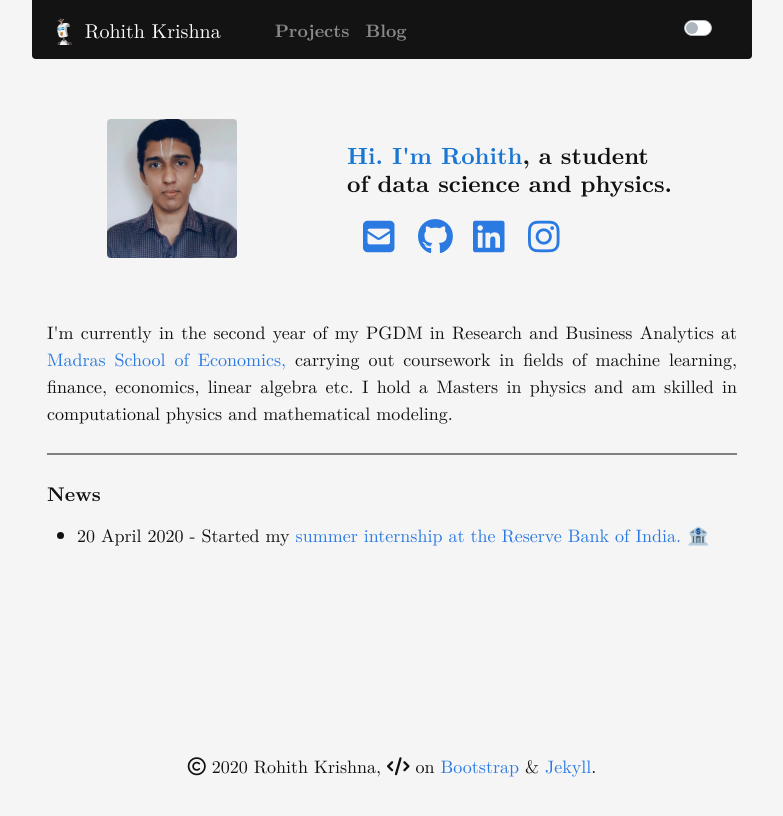
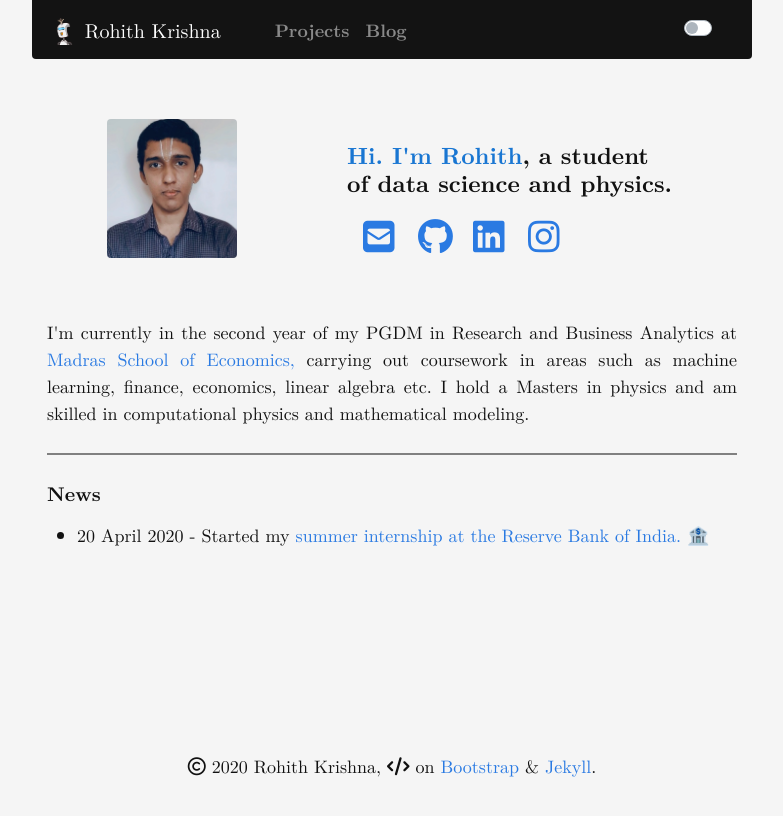
Before and after one commit to rohithmay/rohithmay.github.io, a Jekyll site: the page built from index.md, in a window 1280 px wide. Shown: the top 816 px of the page, without its empty margins (248-1031 px from the left). Built offline with Jekyll 4.4.1, drawn with Linux system fonts in a browser that asks for light colours; nearby versions of some CDN libraries; a style sheet for code colours, icons or effects is not loaded.

Commit message:
Update index.md

```diff
--- a/index.md
+++ b/index.md
@@ -137,7 +137,7 @@
                         <div style="text-align:justify;">
 
                         I'm currently in the second year of my PGDM in Research and Business Analytics at
-                        <a href=" https://www.mse.ac.in/">  Madras School of Economics, </a>  carrying out coursework in fields of machine learning, finance, economics, linear algebra etc. I hold a Masters in physics and am skilled in computational physics and mathematical modeling.
+                        <a href=" https://www.mse.ac.in/">  Madras School of Economics, </a>  carrying out coursework in areas such as machine learning, finance, economics, linear algebra etc. I hold a Masters in physics and am skilled in computational physics and mathematical modeling.
 
 <!--
 
```
